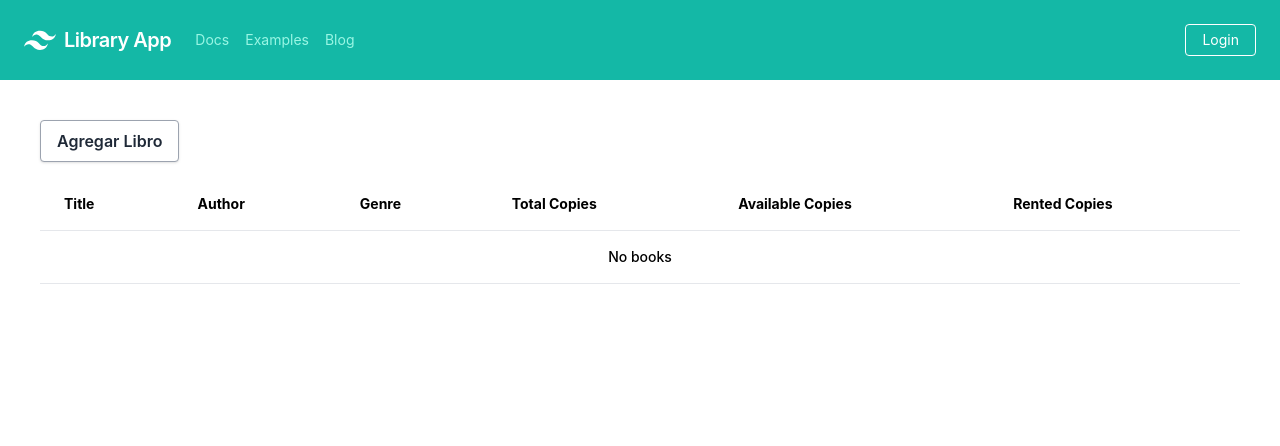
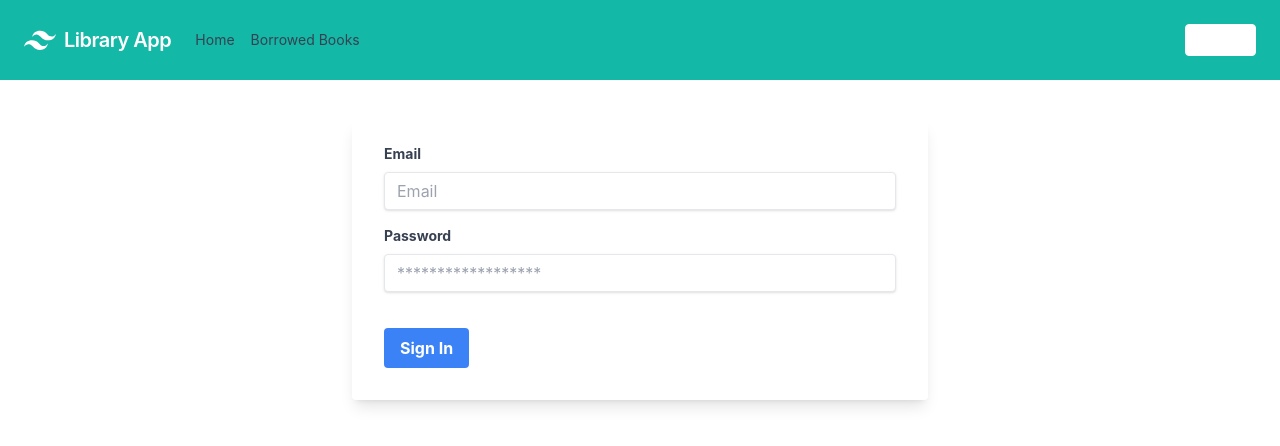
Before and after one commit to cermartinezz/library_ui, a React (Create React App) app: page /login in a window 1280 px wide. Shown: the top 446 px of the page. Built offline with nearby package versions, Linux system fonts and the light colour scheme.

Commit message:
add routing

```diff
--- a/package.json
+++ b/package.json
@@ -8,8 +8,8 @@
     "@testing-library/user-event": "^13.5.0",
     "react": "^18.2.0",
     "react-dom": "^18.2.0",
+    "react-router-dom": "^6.11.1",
     "react-scripts": "^5.0.1",
-    "react-select": "^5.7.3",
     "web-vitals": "^2.1.4"
   },
   "scripts": {
--- a/src/components/App.jsx
+++ /dev/null
@@ -1,48 +0,0 @@
-import React,{useState} from 'react';
-// import BookForm from './BookForm';
-import BooksTable from './BooksTable';
-import BookForm from './BookForm';
-import NavBar from './NavBar';
-import useLocalStorage from '../hooks/useLocalStorage';
-import { BooksContext } from '../context/BooksContext';
-
-
-function App() {
-
-  const [authors] = useLocalStorage('authors',[
-    {
-      id: 1,
-      name: "Carlos Sebastian"
-    },
-    {
-      id: 2,
-      name: "Arturo Gonzales"
-    }
-  ]);
-  const [genres] = useLocalStorage('genres',[
-    {
-      id: 1,
-      name: "Action"
-    },
-    {
-      id: 2,
-      name: "Adventure"
-    }
-  ]);
-
-  const [books, setBooks] = useLocalStorage('books',[]);
-
-  return (
-    <div className='min-h-screen '>
-      <NavBar></NavBar>
-      <main className="p-10" id='main'>
-        <BooksContext.Provider value={{books,setBooks,authors,genres}}>
-          <BookForm></BookForm>
-          <BooksTable></BooksTable>
-        </BooksContext.Provider>
-      </main>
-    </div>
-  );
-}
-
-export default App;
--- /dev/null
+++ b/src/components/LoginForm.jsx
@@ -0,0 +1,72 @@
+import React, { useState } from 'react'
+
+export default function LoginForm() {
+
+  const [email,setEmail] = useState('');
+  const [password,setPassword] = useState('');
+  const [errorForm,setErrorForm] = useState(false);
+
+
+  function changeEmail(event) {
+    setEmail(event.target.value)
+  }
+
+  function changePassword(event) {
+    setPassword(event.target.value)
+  }
+
+
+  function handleSubmit(event) {
+    event.preventDefault();
+    if(email != '' && password != ''){
+
+    }else {
+      setErrorForm(true)
+    }
+  }
+
+
+  return (
+    <div className="w-11/12 max-w-xl min-h-full">
+      <form className="bg-white shadow-lg rounded px-8 pt-6 pb-8 mb-4" onSubmit={handleSubmit}>
+        <div className="mb-4">
+          <label className="block text-gray-700 text-sm font-bold mb-2" for="email">
+            Email
+          </label>
+          <input
+                  onChange={changeEmail}
+                  className="shadow appearance-none border rounded w-full py-2 px-3 text-gray-700 leading-tight focus:outline-none focus:shadow-outline"
+                  id="email"
+                  type="email"
+                  value={email}
+                  placeholder="Email"/>
+        </div>
+        <div className="mb-6">
+          <label className="block text-gray-700 text-sm font-bold mb-2" for="password">
+            Password
+          </label>
+          <input
+                  onChange={changePassword}
+                  className="shadow appearance-none border rounded w-full py-2 px-3 text-gray-700 mb-3 leading-tight focus:outline-none focus:shadow-outline"
+                  id="password"
+                  type="password"
+                  value={password}
+                  placeholder="******************" />
+        </div>
+        { errorForm && (
+            <div>
+              <p className="text-red-500">Email and Password are required</p>
+            </div>
+            )
+          }
+
+        <div className="flex items-center justify-between">
+
+          <button className="bg-blue-500 hover:bg-blue-700 text-white font-bold py-2 px-4 rounded focus:outline-none focus:shadow-outline">
+            Sign In
+          </button>
+        </div>
+      </form>
+    </div>
+  )
+}
--- a/src/components/NavBar.jsx
+++ b/src/components/NavBar.jsx
@@ -1,5 +1,6 @@
 import React, { useEffect, useState } from 'react'
 import useToggle from '../hooks/useToggle';
+import { Link, NavLink } from 'react-router-dom';
 
 export default function NavBar() {
 
@@ -35,19 +36,32 @@ export default function NavBar() {
         { visible && (
             <div className="w-full block flex-grow lg:flex lg:items-center lg:w-auto">
               <div className="text-sm lg:flex-grow">
-                <a href="#responsive-header" className="block mt-4 lg:inline-block lg:mt-0 text-teal-200 hover:text-white mr-4">
-                  Docs
-                </a>
-                <a href="#responsive-header" className="block mt-4 lg:inline-block lg:mt-0 text-teal-200 hover:text-white mr-4">
-                  Examples
-                </a>
-                <a href="#responsive-header" className="block mt-4 lg:inline-block lg:mt-0 text-teal-200 hover:text-white">
-                  Blog
-                </a>
+                <NavLink
+                  to="/"
+                  className={({ isActive, isPending }) =>
+                    isPending ? "" : isActive ? "block mt-4 lg:inline-block lg:mt-0 text-white underline hover:text-white mr-4" : "block mt-4 lg:inline-block lg:mt-0 text-gray-700 hover:text-white mr-4"
+                  }
+                >
+                  Home
+                </NavLink>
+                <NavLink
+                  to="/borrowed_books"
+                  className={({ isPending,isActive  }) =>
+                    isPending ? "" : isActive ? "block mt-4 lg:inline-block lg:mt-0 text-white underline hover:text-white mr-4" : "block mt-4 lg:inline-block lg:mt-0 text-gray-700 hover:text-white mr-4"
+                  }
+                >
+                  Borrowed Books
+                </NavLink>
               </div>
               <div>
-                <a href="#"
-                className="inline-block text-sm px-4 py-2 leading-none border rounded text-white border-white hover:border-transparent hover:text-teal-500 hover:bg-white mt-4 lg:mt-0">Login</a>
+                <NavLink
+                    to="/login"
+                    className={({ isPending,isActive  }) =>
+                      isPending ? "" : isActive ? "inline-block text-sm px-4 py-2 leading-none border rounded text-white border-white border-transparent text-teal-500 bg-white mt-4 lg:mt-0" : "inline-block text-sm px-4 py-2 leading-none border rounded text-white border-white hover:border-transparent hover:text-teal-500 hover:bg-white mt-4 lg:mt-0"
+                    }
+                  >
+                  Login
+                </NavLink>
               </div>
             </div>
           )
--- a/src/components/Root.jsx
+++ b/src/components/Root.jsx
@@ -1,7 +1,29 @@
 import React from 'react'
+import NavBar from './NavBar'
+import {
+  BrowserRouter,
+  Route,
+  Routes,
+} from "react-router-dom";
+import Home from '../pages/Home';
+import Login from '../pages/Login';
+import NotFound from '../pages/NotFound';
+
+
 
 export default function Root() {
+
   return (
-    <div>Root</div>
+    <div className='h-full'>
+      <BrowserRouter>
+        <NavBar></NavBar>
+        <Routes>
+          <Route path="/" element={<Home />}></Route>
+          <Route path="/borrowed_books" element={<Home />}></Route>
+          <Route path="/login" element={<Login />}></Route>
+          <Route path="*" element={<NotFound />}></Route>
+        </Routes>
+      </BrowserRouter>
+    </div>
   )
 }
--- a/src/index.js
+++ b/src/index.js
@@ -1,13 +1,13 @@
 import React from 'react';
 import ReactDOM from 'react-dom/client';
-import styles from './css/index.css'
-import App from './components/App';
+import './css/index.css'
 import reportWebVitals from './reportWebVitals';
+import Root from './components/Root';
 
 const root = ReactDOM.createRoot(document.getElementById('root'));
 root.render(
   <React.StrictMode>
-    <App />
+    <Root />
   </React.StrictMode>
 );
 
--- /dev/null
+++ b/src/pages/Home.jsx
@@ -0,0 +1,44 @@
+import React, { useEffect } from 'react';
+import useLocalStorage from './../hooks/useLocalStorage'
+import BookForm from '../components/BookForm';
+import BooksTable from '../components/BooksTable';
+import { BooksContext } from '../context/BooksContext';
+
+
+function Home() {
+
+  const [authors,setAuthors] = useLocalStorage('authors',[
+    {
+      id: 1,
+      name: "Carlos Sebastian"
+    },
+    {
+      id: 2,
+      name: "Arturo Gonzales"
+    }
+  ]);
+  const [genres] = useLocalStorage('genres',[
+    {
+      id: 1,
+      name: "Action"
+    },
+    {
+      id: 2,
+      name: "Adventure"
+    }
+  ]);
+
+  const [books, setBooks] = useLocalStorage('books',[]);
+
+
+  return (
+    <BooksContext.Provider value={{books,setBooks,authors,genres}}>
+      <div className='p-10'>
+        <BookForm></BookForm>
+        <BooksTable></BooksTable>
+      </div>
+    </BooksContext.Provider>
+  );
+}
+
+export default Home;
--- /dev/null
+++ b/src/pages/Login.jsx
@@ -0,0 +1,10 @@
+import React from 'react'
+import LoginForm from '../components/LoginForm'
+
+export default function Login() {
+  return (
+    <div className='align-center flex justify-center p-10'>
+       <LoginForm/>
+    </div>
+  )
+}
--- /dev/null
+++ b/src/pages/NotFound.jsx
@@ -0,0 +1,29 @@
+import React from 'react'
+import LoginForm from '../components/LoginForm'
+import { Link } from 'react-router-dom'
+
+export default function NotFound() {
+  return (
+    <main className="min-h-screen w-full flex flex-col justify-center items-center bg-[#1A2238]">
+      <h1 className="text-9xl font-extrabold text-white tracking-widest">404</h1>
+      <div className="bg-[#FF6A3D] px-2 text-sm rounded rotate-12 absolute">
+        Page Not Found
+      </div>
+      <button className="mt-5">
+          <a
+            className="relative inline-block text-sm font-medium text-[#FF6A3D] group active:text-orange-500 focus:outline-none focus:ring"
+          >
+            <span
+              className="absolute inset-0 transition-transform translate-x-0.5 translate-y-0.5 bg-[#FF6A3D] group-hover:translate-y-0 group-hover:translate-x-0"
+            ></span>
+
+            <span className="relative block px-8 py-3 bg-[#1A2238] border border-current">
+              <Link to="/">
+                  Home
+              </Link>
+            </span>
+          </a>
+        </button>
+    </main>
+  )
+}
```
Also changed, not shown: 1 other file (tests, documents, lock files or other folders).
